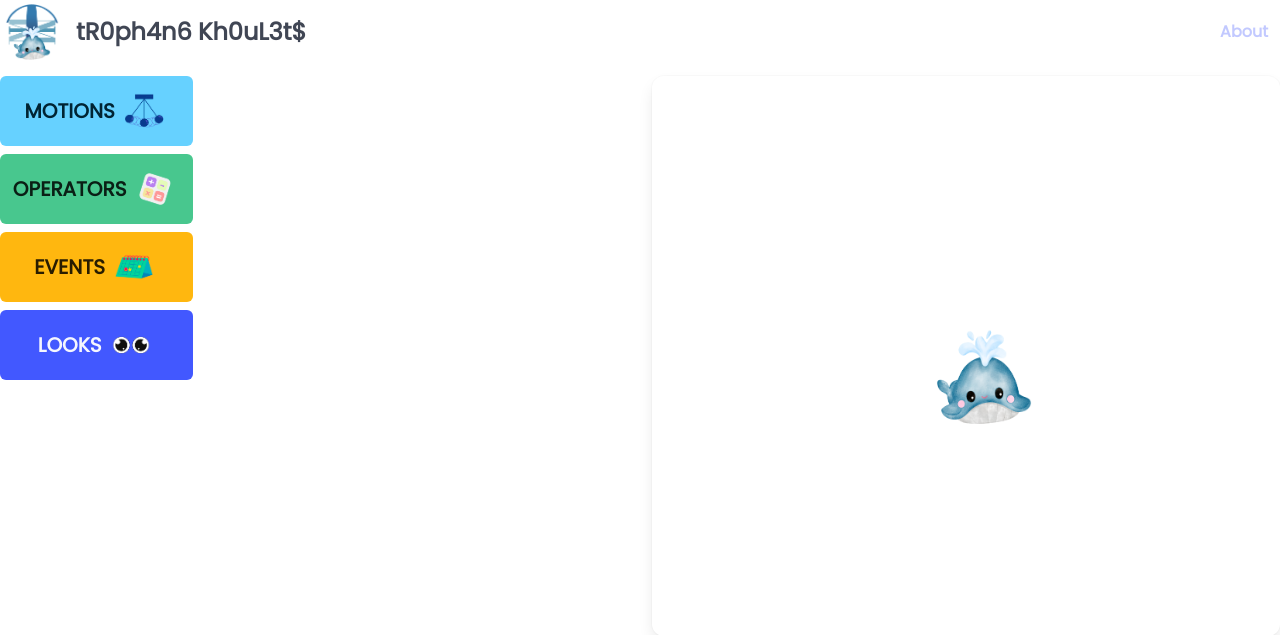
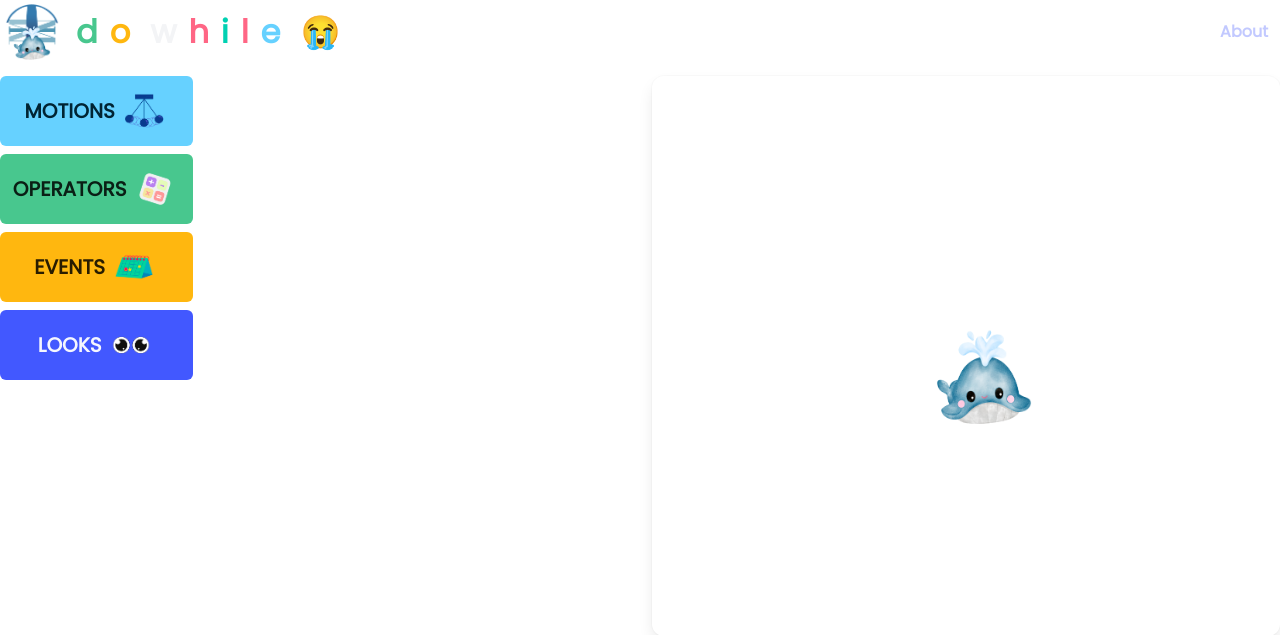
Before and after one commit to leimartin/CS0035_CodingBlocks, a PHP site: page / in a window 1280 px wide. Shown: the top 635 px of the page. Run offline with PHP 8.4, Linux system fonts and the light colour scheme.

Commit message:
navbar title

```diff
--- a/components/operator.html
+++ b/components/operator.html
@@ -22,7 +22,7 @@
     <button class="button is-success is-focused has-text-weight-bold px-3 mx-3" name="operator-1" onclick="split_circles()">divide</button>
 </span>
 
-<!-- size -->
+<!-- size/opacity -->
 <span class="button has-background-success-light is-light is-text-left is-fullwidth my-3">
     <input type="number" name="num-steps" id="greater-lnum"> >
     <input type="number" name="num-steps" id="greater-rnum">
--- a/index.php
+++ b/index.php
@@ -13,7 +13,16 @@
     <nav class="navbar has-background-dark-grey" role="navigation" aria-label="main navigation">
         <div class="navbar-brand">
             <img src="images/cs0035-tbglogo.png" alt="Logo" class="image is-64x64 p-1">
-            <div class="navbar-item navbar-center has-text-weight-bold is-size-4">tR0ph4n6 Kh0uL3t$</div>
+            <div class="navbar-item navbar-center has-text-weight-bold is-size-3">
+            <span class="has-text-success">d</span>
+                <span class="has-text-warning mr-2">o</span>
+                <span class="has-text-white-ter">w</span>
+                <span class="has-text-danger">h</span>
+                <span class="has-text-primary">i</span>
+                <span class="has-text-danger">l</span>
+                <span class="has-text-info mr-2">e</span>
+                <span class="has-text-warning ">😭</span>
+            </div>
         </div>
 
         <div id="navbarMenu" class="navbar-menu is-hidden-touch">
```
Also changed, not shown: backend.php (line endings or trailing spaces).
